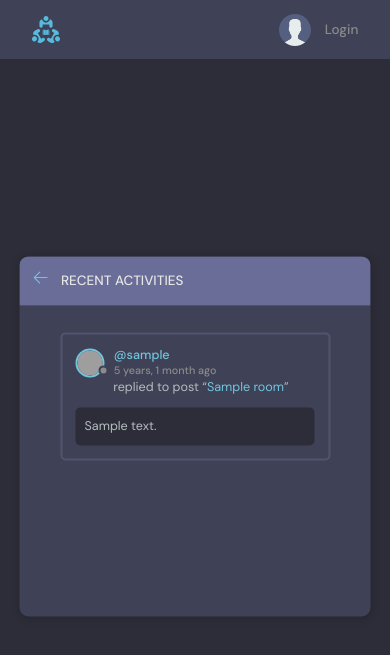
After one commit to duncansmithh/studybud, a Django app: page /activity/ in a window 390 px wide. The commit adds this page. Shown: the top 655 px of the page. Run offline with Django 5.2, Linux system fonts and the light colour scheme; tables that the repository leaves empty hold one stand-in row (values such as "Sample post"); grey boxes are pictures that could not be loaded.

Commit message:
Mobile Responsiveness

```diff
--- /dev/null
+++ b/base/templates/base/activity.html
@@ -0,0 +1,61 @@
+{% extends 'main.html' %}
+
+{% block content %}
+<main class="layout">
+  <div class="container">
+    <div class="layout__box">
+      <div class="layout__boxHeader">
+        <div class="layout__boxTitle">
+          <a href="{% url 'home' %}">
+            <svg version="1.1" xmlns="http://www.w3.org/2000/svg" width="32" height="32" viewBox="0 0 32 32">
+              <title>arrow-left</title>
+              <path
+                d="M13.723 2.286l-13.723 13.714 13.719 13.714 1.616-1.611-10.96-10.96h27.625v-2.286h-27.625l10.965-10.965-1.616-1.607z">
+              </path>
+            </svg>
+          </a>
+          <h3>Recent Activities</h3>
+        </div>
+      </div>
+
+      <div class="activities-page layout__body">
+
+        {% for message in room_messages %}
+        <div class="activities__box">
+          <div class="activities__boxHeader roomListRoom__header">
+            <a href="{% url 'user-profile' message.user.id%}" class="roomListRoom__author">
+              <div class="avatar avatar--small">
+                <img src="https://randomuser.me/api/portraits/women/11.jpg" />
+              </div>
+              <p>
+                @{{message.user}}
+                <span>{{message.created|timesince}} ago</span>
+              </p>
+            </a>
+            {% if request.user == message.user %}
+            <div class="roomListRoom__actions">
+              <a href="{% url 'delete-message' message.id %}">
+                <svg version="1.1" xmlns="http://www.w3.org/2000/svg" width="32" height="32" viewBox="0 0 32 32">
+                  <title>remove</title>
+                  <path
+                    d="M27.314 6.019l-1.333-1.333-9.98 9.981-9.981-9.981-1.333 1.333 9.981 9.981-9.981 9.98 1.333 1.333 9.981-9.98 9.98 9.98 1.333-1.333-9.98-9.98 9.98-9.981z">
+                  </path>
+                </svg>
+              </a>
+            </div>
+            {% endif %}
+          </div>
+          <div class="activities__boxContent">
+            <p>replied to post “<a href="{% url 'room' message.room.id %}">{{message.room}}</a>”</p>
+            <div class="activities__boxRoomContent">
+              {{message.body}}
+            </div>
+          </div>
+        </div>
+        {% endfor %}
+
+      </div>
+    </div>
+  </div>
+</main>
+{% endblock content %}
--- a/base/templates/base/topics_component.html
+++ b/base/templates/base/topics_component.html
@@ -12,7 +12,7 @@
       </li>
        {% endfor %}
     </ul>
-    <a class="btn btn--link" href="topics.html">
+    <a class="btn btn--link" href="{% url 'topics' %}">
       More
       <svg version="1.1" xmlns="http://www.w3.org/2000/svg" width="32" height="32" viewBox="0 0 32 32">
         <title>chevron-down</title>
--- a/base/urls.py
+++ b/base/urls.py
@@ -16,4 +16,7 @@ urlpatterns = [
     path('delete-message/<str:pk>/', views.deleteMessage, name="delete-message"),
 
     path('update-user/', views.updateUser, name="update-user"),
+
+    path('topics/', views.topicsPage, name="topics"),
+    path('activity/', views.activityPage, name="activity"),
 ]
--- a/base/views.py
+++ b/base/views.py
@@ -71,7 +71,7 @@ def home(request):
         Q(description__icontains=q)
     )
 
-    topics = Topic.objects.all()
+    topics = Topic.objects.all()[0:5]
     room_count = rooms.count()
     room_messages = Message.objects.filter(Q(room__topic__name__icontains=q))
 
@@ -184,3 +184,12 @@ def updateUser(request):
             return redirect('user-profile', pk=user.id)
 
     return render(request, 'base/update_user.html', {'form': form})
+
+def topicsPage(request):
+    q = request.GET.get('q') if request.GET.get('q') != None else ''
+    topics = Topic.objects.filter(name__icontains=q)
+    return render(request, 'base/topics.html', {'topics': topics})
+
+def activityPage(request):
+    room_messages = Message.objects.all()
+    return render(request, 'base/activity.html', {'room_messages': room_messages})
```
Also changed, not shown: base/templates/base/home.html (+6 -7 lines), base/templates/base/topics.html (added, +48 -0 lines).
